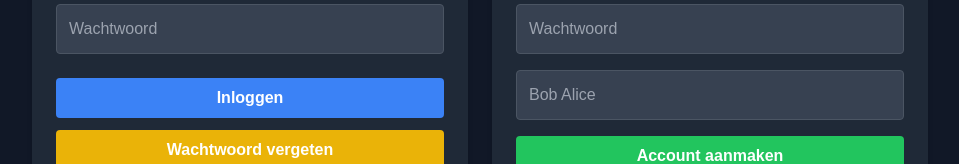
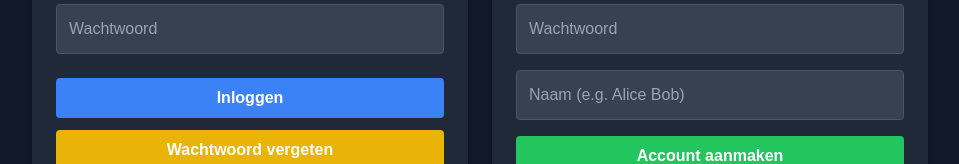
Before and after one commit to TetieWasTaken/advent-of-codeclub, a Next.js app: page /auth in a window 1280 px wide. Shown: the part 365-529 px from the top of the page, without its empty margins (160-1119 px from the left). Built offline with nearby package versions, Linux system fonts and the light colour scheme; no server answers.

Commit message:
whatever

```diff
--- a/src/app/auth/page.tsx
+++ b/src/app/auth/page.tsx
@@ -180,12 +180,14 @@ export default function SignInPage() {
                     >
                       Uitloggen
                     </button>
+                    {isEmailVerified && (
                       <button
                         onClick={() => router.push("/")}
                         className="bg-gray-500 hover:bg-gray-600 text-white font-semibold py-2 px-4 rounded w-full mt-3"
                       >
                         Terug naar home
                       </button>
+                    )}
                   </>
                 )
                 : (
@@ -209,7 +211,7 @@ export default function SignInPage() {
                     />
                     <input
                       type="naam"
-                      placeholder="Bob Alice"
+                      placeholder="Naam (e.g. Alice Bob)"
                       value={name}
                       onChange={(e) => setName(e.target.value)}
                       className="w-full p-3 mb-4 border rounded border-gray-600 bg-gray-700 text-gray-200"
```
Lines whose indentation alone changed are shown as unchanged.
